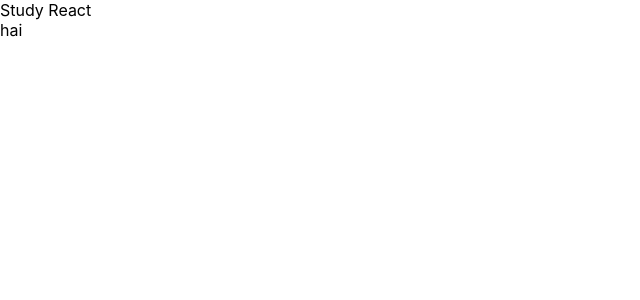
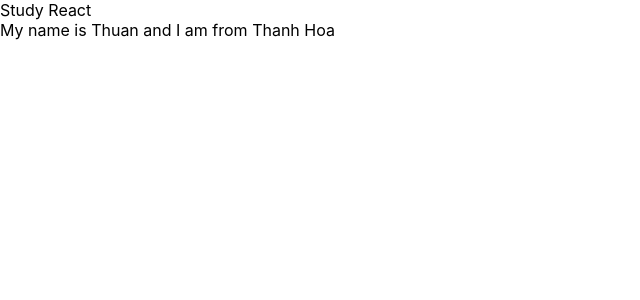
Before and after one commit to thuanlv0911/React-base, a React (Create React App) app: page / in a window 1280 px wide. Shown: the top 300 px of the page, without its empty margins (0-640 px from the left). Built offline with nearby package versions, Linux system fonts and the light colour scheme.

Commit message:
video 17

```diff
--- a/src/App.js
+++ b/src/App.js
@@ -3,25 +3,33 @@ import "./App.css";
 import { useDispatch, useSelector } from "react-redux";
 import { increaseCounter, decreaseCounter } from "./redux/action/counterAction";
 import MyComponent from "./components/MyComponent";
+import React from "react";
 
-const App = () => {
-  const count = useSelector((state) => state.counter.count);
-  const dispatch = useDispatch();
+class App extends React.Component {
+  render() {
+    return (
+      <div>
+        <MyComponent></MyComponent>
+      </div>
+    );
+  }
+}
 
-  return (
-    <div>
-      <MyComponent></MyComponent>
-    </div>
-    // <div className="App">
-    //   <header className="App-header">
-    //     <img src={logo} className="App-logo" alt="logo" />
-    //     <p>konichwa</p>
-    //     <div>Count = {count}</div>
-    //     <button onClick={() => dispatch(increaseCounter())}>Increase</button>
-    //     <button onClick={() => dispatch(decreaseCounter())}>Decrease</button>
-    //   </header>
-    // </div>
-  );
-};
+// const App = () => {
+//   const count = useSelector((state) => state.counter.count);
+//   const dispatch = useDispatch();
+
+//   return (
+//     <div className="App">
+//       <header className="App-header">
+//         <img src={logo} className="App-logo" alt="logo" />
+//         <p>konichwa</p>
+//         <div>Count = {count}</div>
+//         <button onClick={() => dispatch(increaseCounter())}>Increase</button>
+//         <button onClick={() => dispatch(decreaseCounter())}>Decrease</button>
+//       </header>
+//     </div>
+//   );
+// };
 
 export default App;
--- a/src/components/MyComponent.js
+++ b/src/components/MyComponent.js
@@ -4,12 +4,19 @@
 import React from "react";
 
 class MyComponent extends React.Component {
+  state = {
+    name: "Thuan",
+    address: "Thanh Hoa",
+    age: 20,
+  };
   // JSX
   render() {
     return (
       <div>
         Study React
-        <div>hai</div>
+        <div>
+          My name is {this.state.name} and I am from {this.state.address}
+        </div>
       </div>
     );
   }
```
